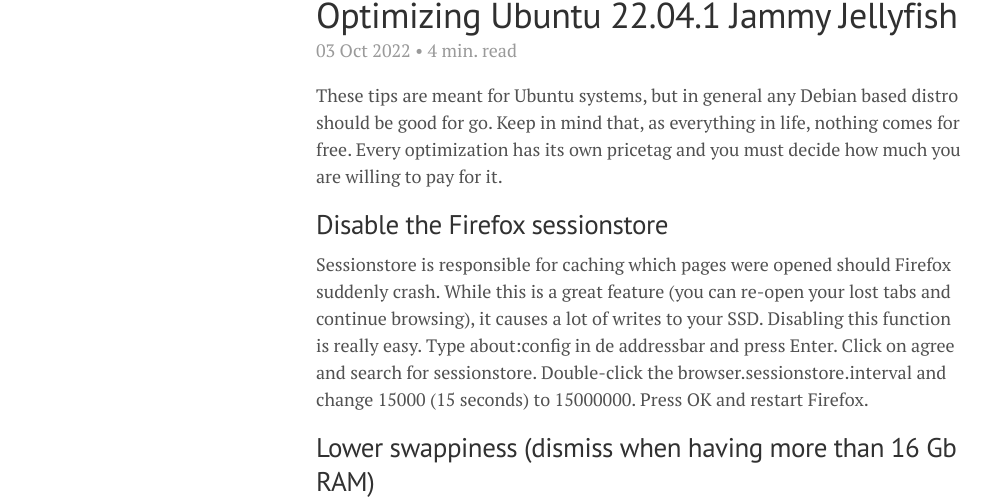
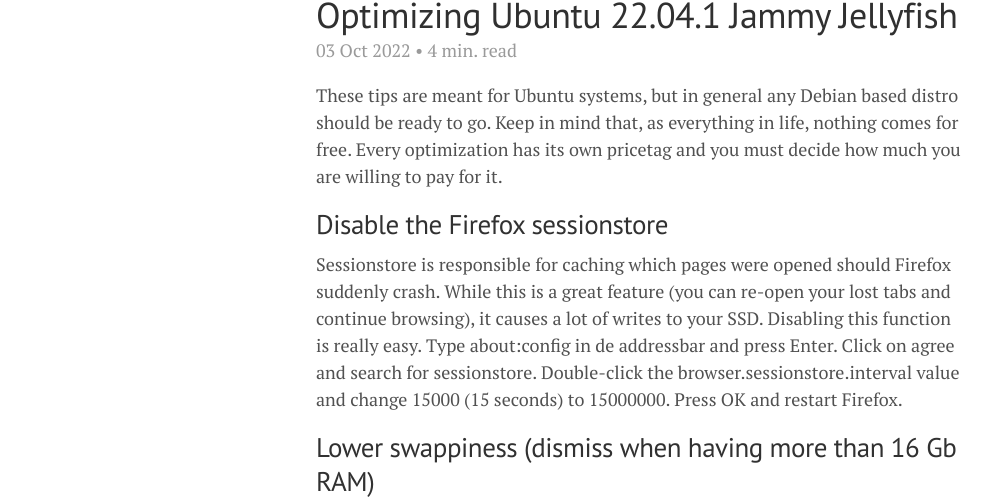
Before and after one commit to lgeurts/lgeurts.github.io, a Jekyll site: the page built from _posts/2022-10-03-optimizing-ubuntu-22.04.1-jammy-jellyfish.md, in a window 1280 px wide and 900 px high. Shown: the part 127-626 px from the top of the window, without its empty margins (0-991 px from the left). Built offline with Jekyll 4.4.1, drawn with Linux system fonts in a browser that asks for light colours; nearby versions of some CDN libraries; comment, search, counter and statistics services are not loaded; some of the changed text lies outside the part shown.

Commit message:
Update 2022-10-03-optimizing-ubuntu-22.04.1-jammy-jellyfish.md

```diff
--- a/_posts/2022-10-03-optimizing-ubuntu-22.04.1-jammy-jellyfish.md
+++ b/_posts/2022-10-03-optimizing-ubuntu-22.04.1-jammy-jellyfish.md
@@ -7,13 +7,13 @@
 tags: [ Linux Tutorials ]
 ---
 
-These tips are meant for Ubuntu systems, but in general any Debian based distro should be good for go.
+These tips are meant for Ubuntu systems, but in general any Debian based distro should be ready to go.
 Keep in mind that, as everything in life, nothing comes for free. Every optimization has its own pricetag and you must decide how much you are willing to pay for it.
 
 ## Disable the Firefox sessionstore
 
 Sessionstore is responsible for caching which pages were opened should Firefox suddenly crash. While this is a great feature (you can re-open your lost tabs and continue browsing), it causes a lot of writes to your SSD.
-Disabling this function is really easy. Type about:config in de addressbar and press Enter. Click on agree and search for sessionstore. Double-click the browser.sessionstore.interval and change 15000 (15 seconds) to 15000000. Press OK and restart Firefox.
+Disabling this function is really easy. Type about:config in de addressbar and press Enter. Click on agree and search for sessionstore. Double-click the browser.sessionstore.interval value and change 15000 (15 seconds) to 15000000. Press OK and restart Firefox.
 
 ## Lower swappiness (dismiss when having more than 16 Gb RAM)
 When working with limited RAM, Ubuntu will aggressively try to free memory to enlarge the caches aka swapping. This leads to a lot of write actions to your SSD which in their turn slow down your system and chip away chunks of a disk's total lifetime.
```
Also changed, not shown: other parts of _posts/2022-10-03-optimizing-ubuntu-22.04.1-jammy-jellyfish.md (+1 -1 lines).
